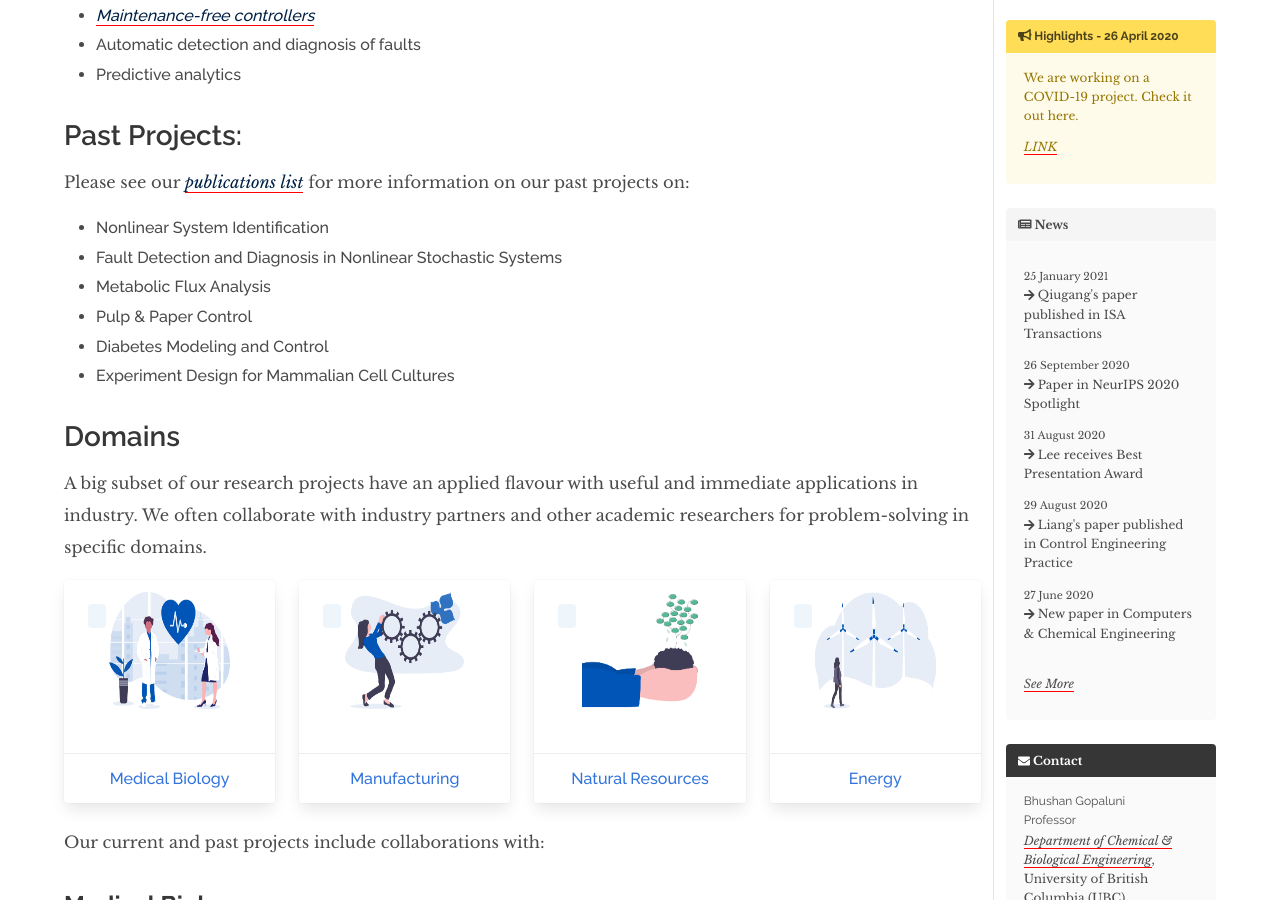
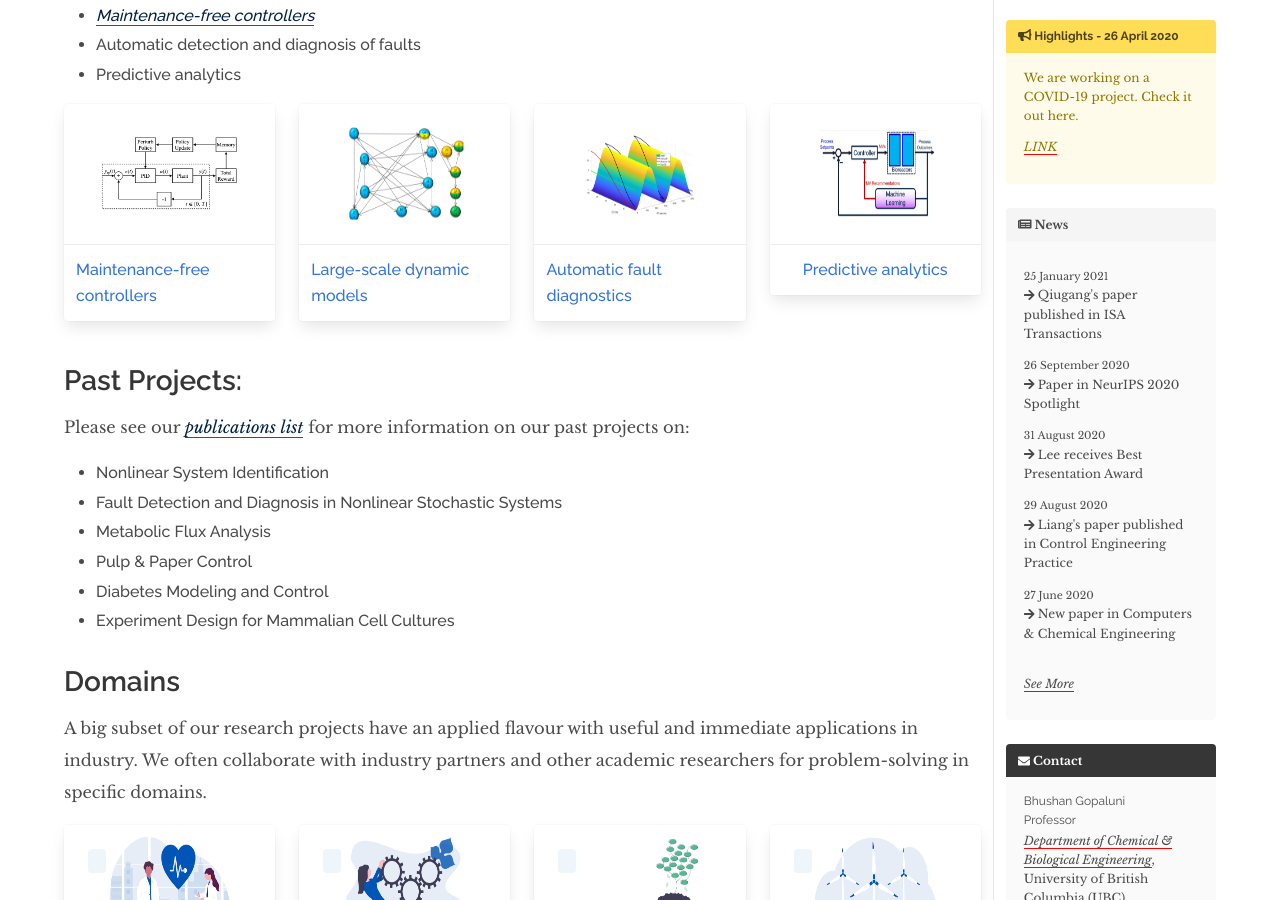
Before and after one commit to daisubc/daisubc.github.io, a Jekyll site: the page built from research/research.md, in a window 1280 px wide and 900 px high, scrolled down 666 px. Built offline with Jekyll 4.4.1, drawn with Linux system fonts in a browser that asks for light colours; nearby versions of some CDN libraries.

Commit message:
update research topics

```diff
--- a/research/research.md
+++ b/research/research.md
@@ -16,6 +16,65 @@ We are interested in the development of smart plants and intelligent processes,
 - [Maintenance-free controllers](/research/maintenancefreecontrollers)
 - Automatic detection and diagnosis of faults
 - Predictive analytics
+
+<div class="columns is-multiline is-mobile is-tablet">
+  <div class="column is-one-quarter-desktop is-half-mobile is-half-tablet">
+    <div class="card">
+        <div class="card-image">
+            <figure class="image is-3by2">
+              <img style="object-fit: contain;" src="{{ site.baseurl }}/assets/img/deeprl.png" alt="maintenance-free controllers" title="maintenance-free controllers">
+            </figure>
+        </div>
+        <footer class="card-footer">
+            <a href="{{ site.baseurl }}/research/maintenancefreecontrollers" class="card-footer-item">
+              Maintenance-free controllers
+            </a>
+        </footer>
+    </div>
+  </div>
+  <div class="column is-one-quarter-desktop is-half-mobile is-half-tablet">
+    <div class="card">
+        <div class="card-image">
+            <figure class="image is-3by2">
+              <img src="{{ site.baseurl }}/assets/img/luo2020.png" alt="large-scale dynamic models" title="large-scale dynamic models">
+            </figure>
+        </div>
+        <footer class="card-footer">
+            <a href="#" class="card-footer-item">
+              Large-scale dynamic models
+            </a>
+        </footer>
+    </div>
+  </div>
+  <div class="column is-one-quarter-desktop is-half-mobile is-half-tablet">
+    <div class="card">
+        <div class="card-image">
+            <figure class="image is-3by2">
+              <img src="{{ site.baseurl }}/assets/img/rippon2019.png" alt="automatic fault diagnostics" title="automatic fault diagnostics">
+            </figure>
+        </div>
+        <footer class="card-footer">
+            <a href="#" class="card-footer-item">
+              Automatic fault diagnostics
+            </a>
+        </footer>
+    </div>
+  </div>
+  <div class="column is-one-quarter-desktop is-half-mobile is-half-tablet">
+    <div class="card">
+        <div class="card-image">
+            <figure class="image is-3by2">
+              <img src="{{ site.baseurl }}/assets/img/tsai2019.png" alt="preditive analytics" title="predictive analytics">
+            </figure>
+        </div>
+        <footer class="card-footer">
+            <a href="#" class="card-footer-item">
+              Predictive analytics
+            </a>
+        </footer>
+    </div>
+  </div>
+</div>
 
 ## Past Projects:
 
```
Also changed, not shown: assets/img/luo2020.png (added), assets/img/rippon2019.png (added), assets/img/tsai2019.png (added).
